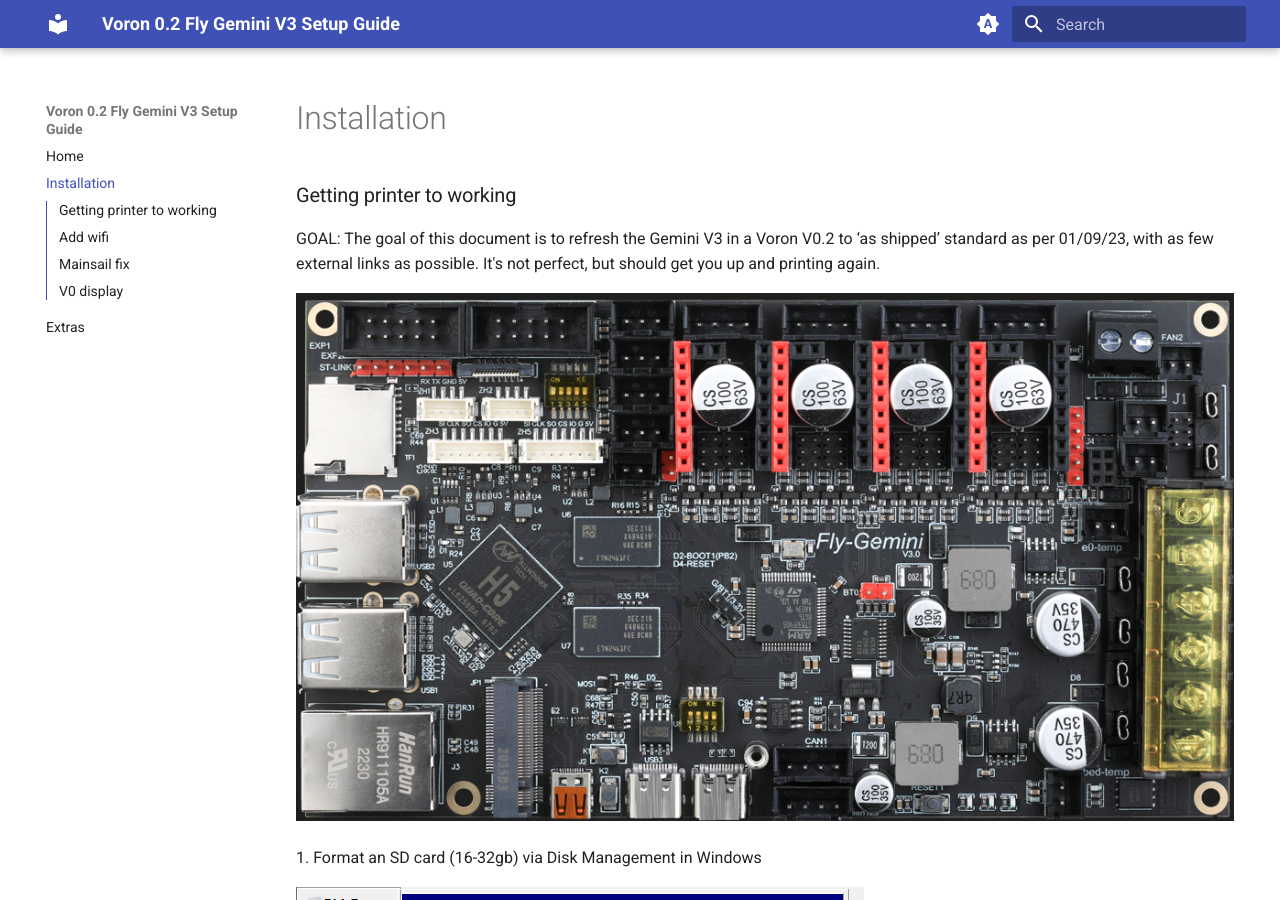
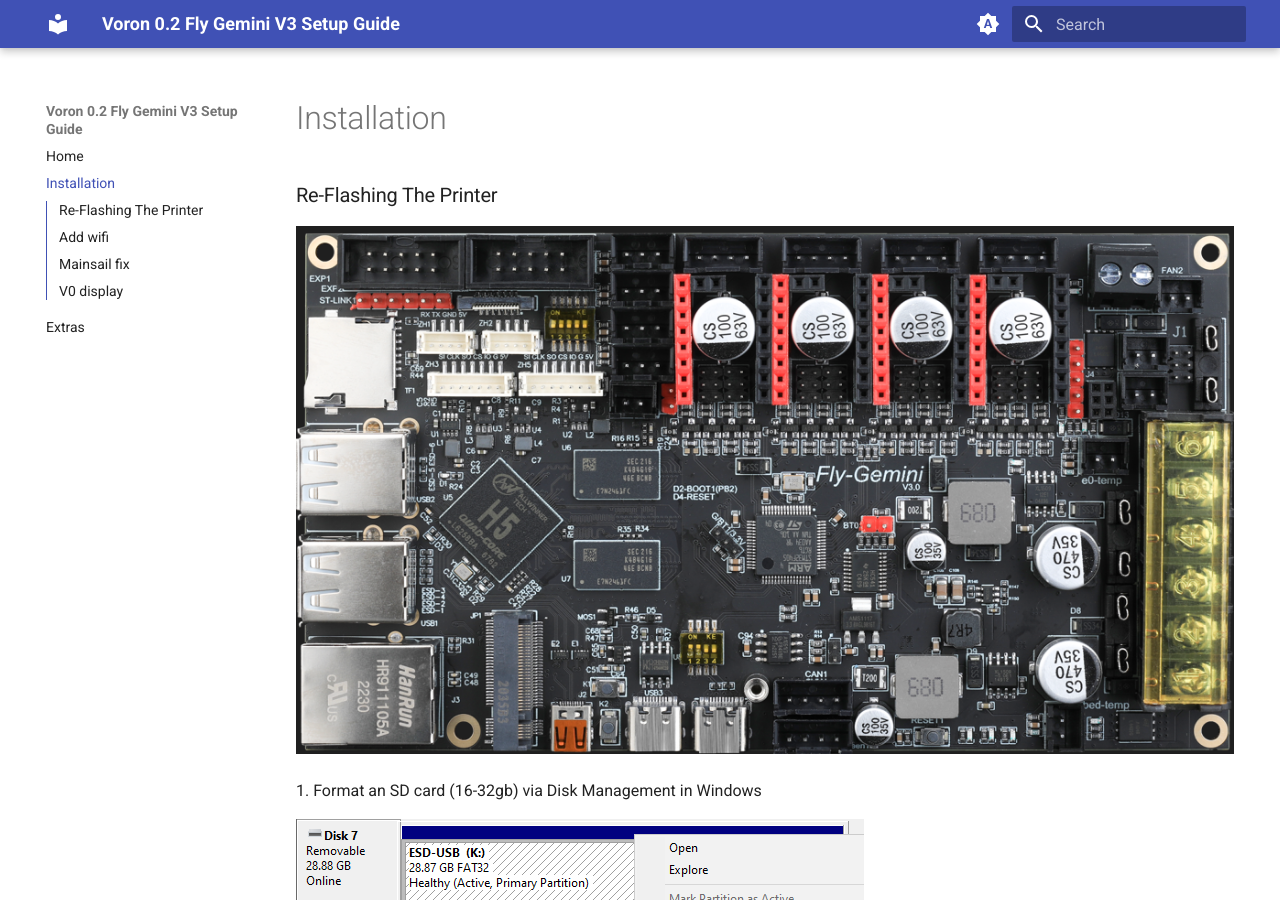
Before and after one commit to Jjarrard/Gemini-V3-Flash-Voron-V0, an MkDocs documentation site: the page built from docs/installation.md, in a window 1280 px wide and 900 px high. Built offline with MkDocs 1.6.1 and Material for MkDocs 9.7.7, drawn with Linux system fonts in a browser that asks for light colours; the version menu is left out.

Commit message:
Update installation.md

```diff
--- a/docs/installation.md
+++ b/docs/installation.md
@@ -1,8 +1,4 @@
-### Getting printer to working
-
-GOAL:
-The goal of this document is to refresh the Gemini V3 in a Voron V0.2 to ‘as shipped’ standard as per 01/09/23, with as few external links as possible.
-It's not perfect, but should get you up and printing again.
+### Re-Flashing The Printer
 
 ![alt text](images/installation/gemini-v3.png?raw=true)
 
```
